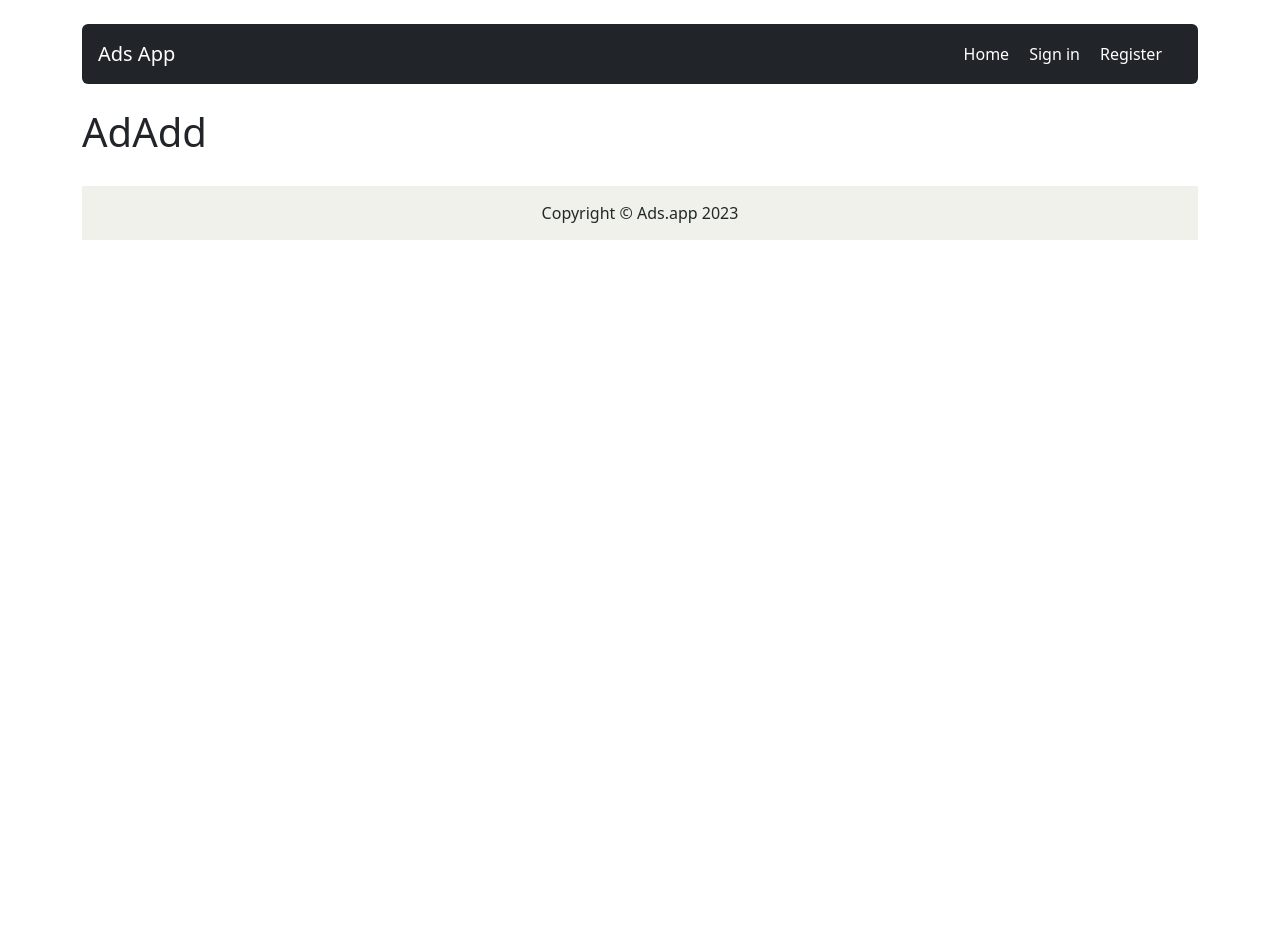
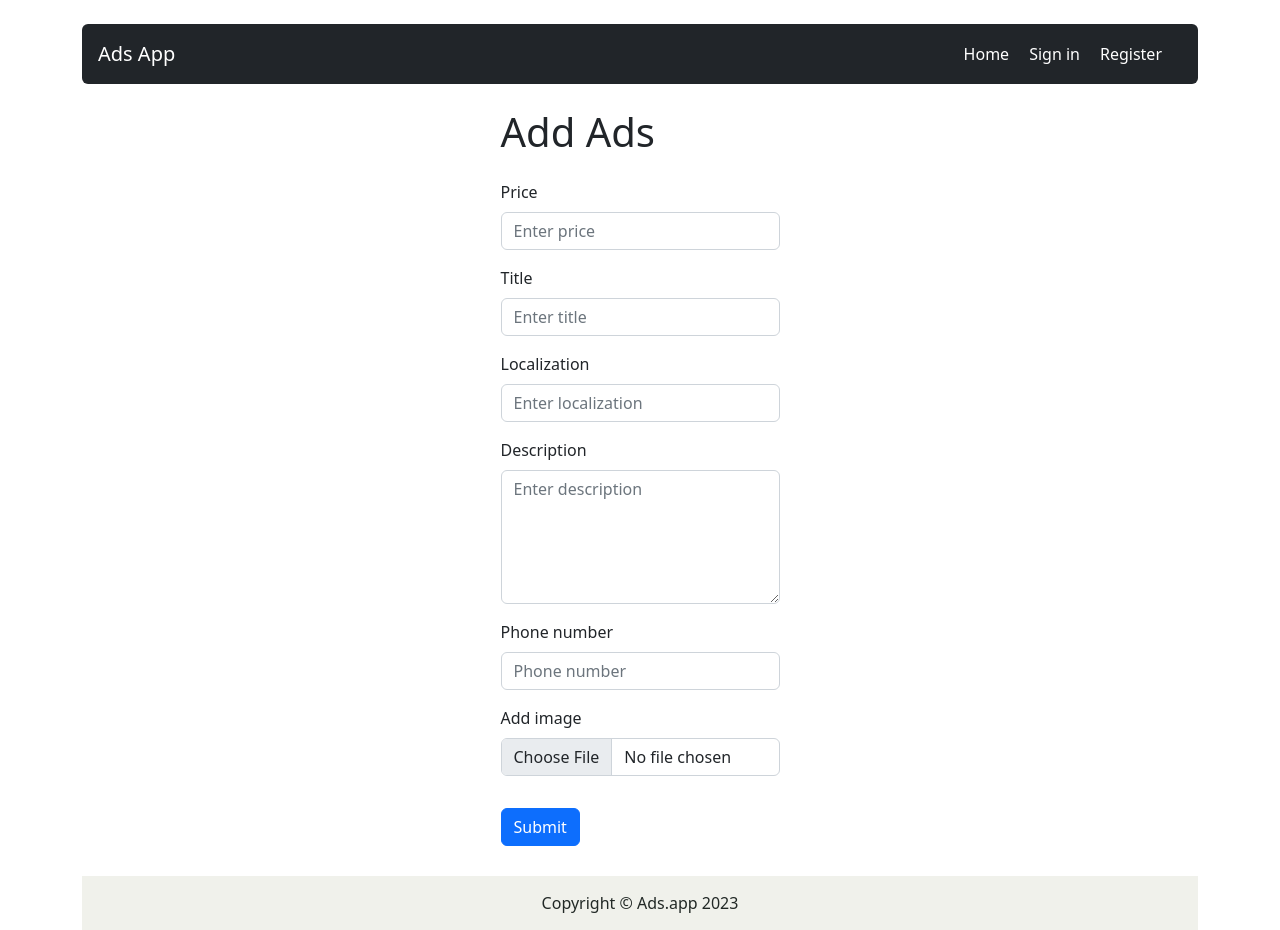
Before and after one commit to Cinamon88/fullstack_project, a React (Create React App) app in the folder client/: page /ad/add in a window 1280 px wide. Before the commit the page ends 800 px from the top, so only its background shows below. Built offline with nearby package versions, Linux system fonts and the light colour scheme.

Commit message:
render features in pages

```diff
--- a/client/src/components/pages/AdAdd/AdAdd.js
+++ b/client/src/components/pages/AdAdd/AdAdd.js
@@ -1,8 +1,8 @@
+import AddAds from "../../features/AddAds/AddAds"
+
 const AdAdd = () => {
     return (
-        <div>
-            <h1>AdAdd</h1>
-        </div>
+        <AddAds />
     );
 }
 
--- a/client/src/components/pages/AdEdit/AdEdit.js
+++ b/client/src/components/pages/AdEdit/AdEdit.js
@@ -1,8 +1,8 @@
+import EditAds from "../../features/EditAd/EditAd"
+
 const AdEdit = () => {
     return (
-        <div>
-            <h1>AdEdit</h1>
-        </div>
+        <EditAds />
     );
 }
 
```
